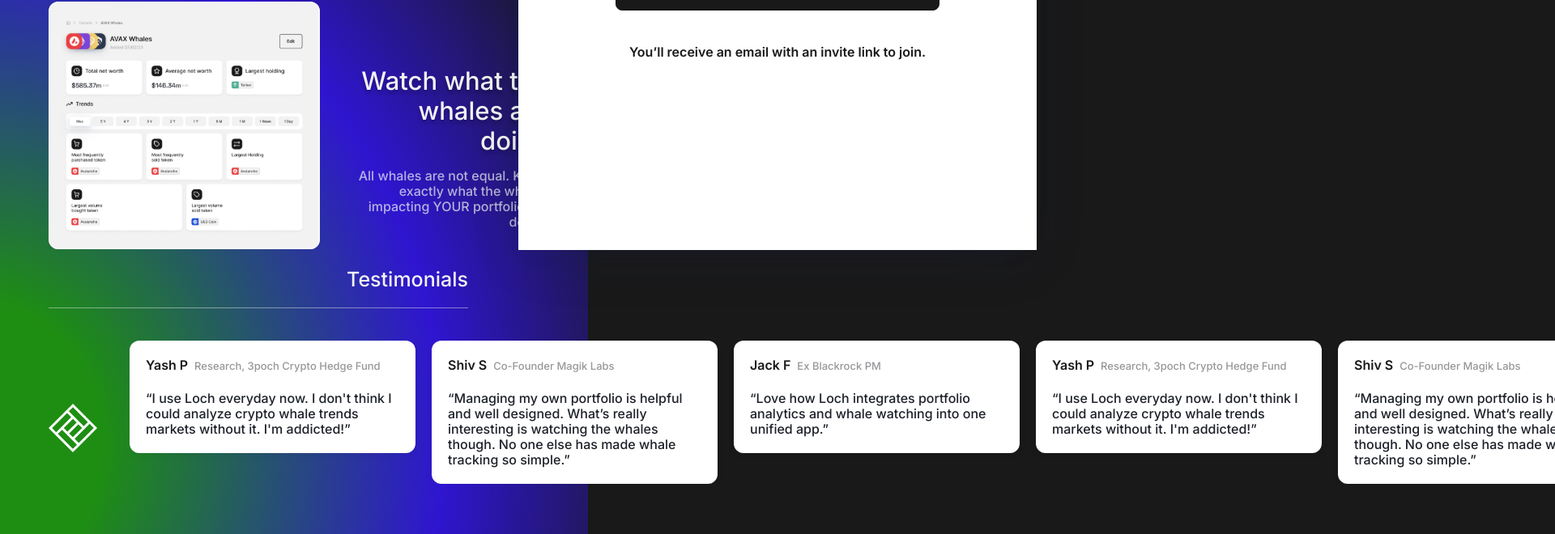
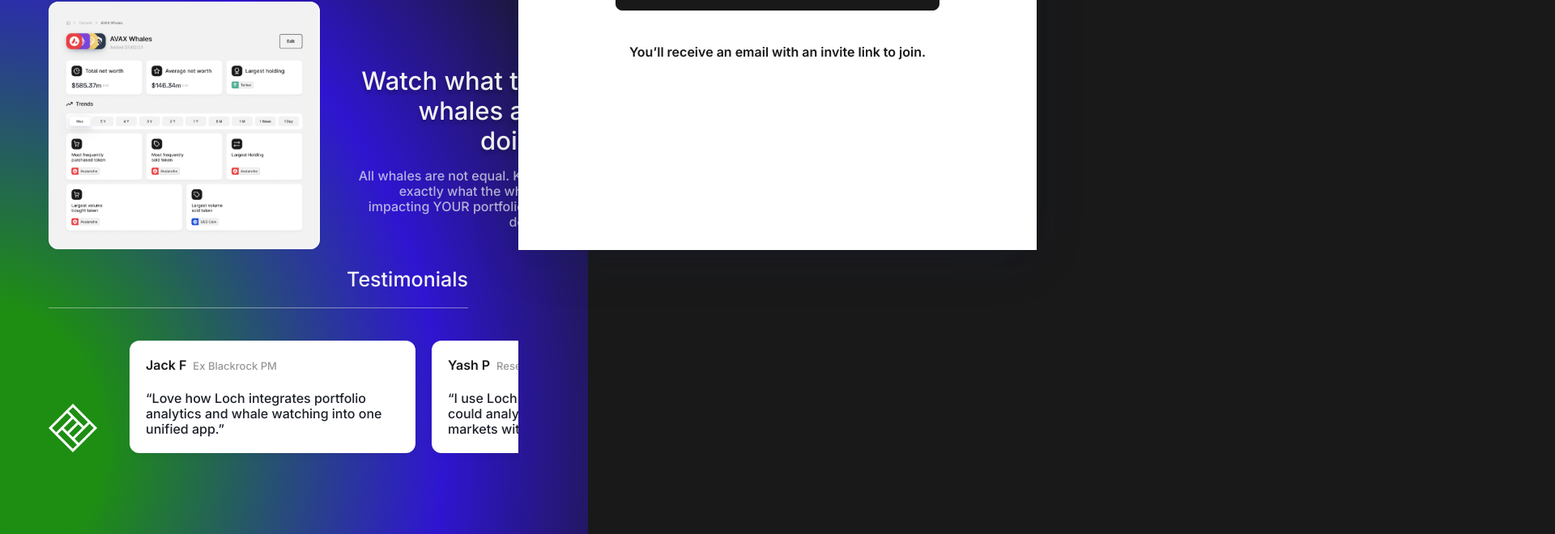
Before and after one commit to shalinigandhi/landing-page-loch, a React (Create React App) app: page / in a window 1280 px wide. Shown: the part 491-1151 px from the top of the page at 81% size, 1920 px wide, since content can reach past the window. Built offline with nearby package versions, Linux system fonts and the light colour scheme.

Commit message:
Testimonials UI update

```diff
--- a/src/components/LandingPage/landing-page.scss
+++ b/src/components/LandingPage/landing-page.scss
@@ -4,6 +4,7 @@
     .sections-container {
         max-width: calc(100vw - 700px);
         width: 100%;
+        overflow: hidden;
     }
     .section {
         display: flex;
--- a/src/components/Testimonials/Testimonials.js
+++ b/src/components/Testimonials/Testimonials.js
@@ -1,20 +1,28 @@
-import './testimonials.scss';
+import React, { useRef } from 'react';
 import Slider from "react-slick";
 import { IconLogo } from '../../lib/icons';
+import './testimonials.scss';
+
+const Testimonials = () => {
 
     const settings = {
         dots: false,
         infinite: true,
-    speed: 500,
+        // speed: 500,
         slidesToShow: 1,
         slidesToScroll: 1,
         arrows: false,
-    autoplay: true,
+        // autoplay: true,
         draggable: true,
-    variableWidth: true
+        variableWidth: true,
+        swipeToSlide: true
     };
 
-const Testimonials = () => {
+    const sliderRef = useRef();
+
+    const gotoNext = () => {
+        sliderRef.current.slickNext();
+    }
     return (
         <div className="testimonials-container">
             <div className="testimonials-wrapper">
@@ -22,10 +30,13 @@
                 <div className="testimonials-content">
                     <div className="icon-wrapper"><IconLogo /></div>
                     <div className="testimonials-slider">
-                        <Slider {...settings}>
+                        <Slider
+                            ref={sliderRef}
+                            {...settings}
+                        >
                             {
                                 testimonials && testimonials.length && testimonials.map((t, index) => (
-                                    <div className="t-content">
+                                    <div className="t-content" onClick={() => gotoNext()}>
                                         <div className="name-designation">
                                             <span className="name">{t.name}</span>
                                             <span className="designation">{t.designation}</span>
```
Lines whose indentation alone changed are shown as unchanged.
